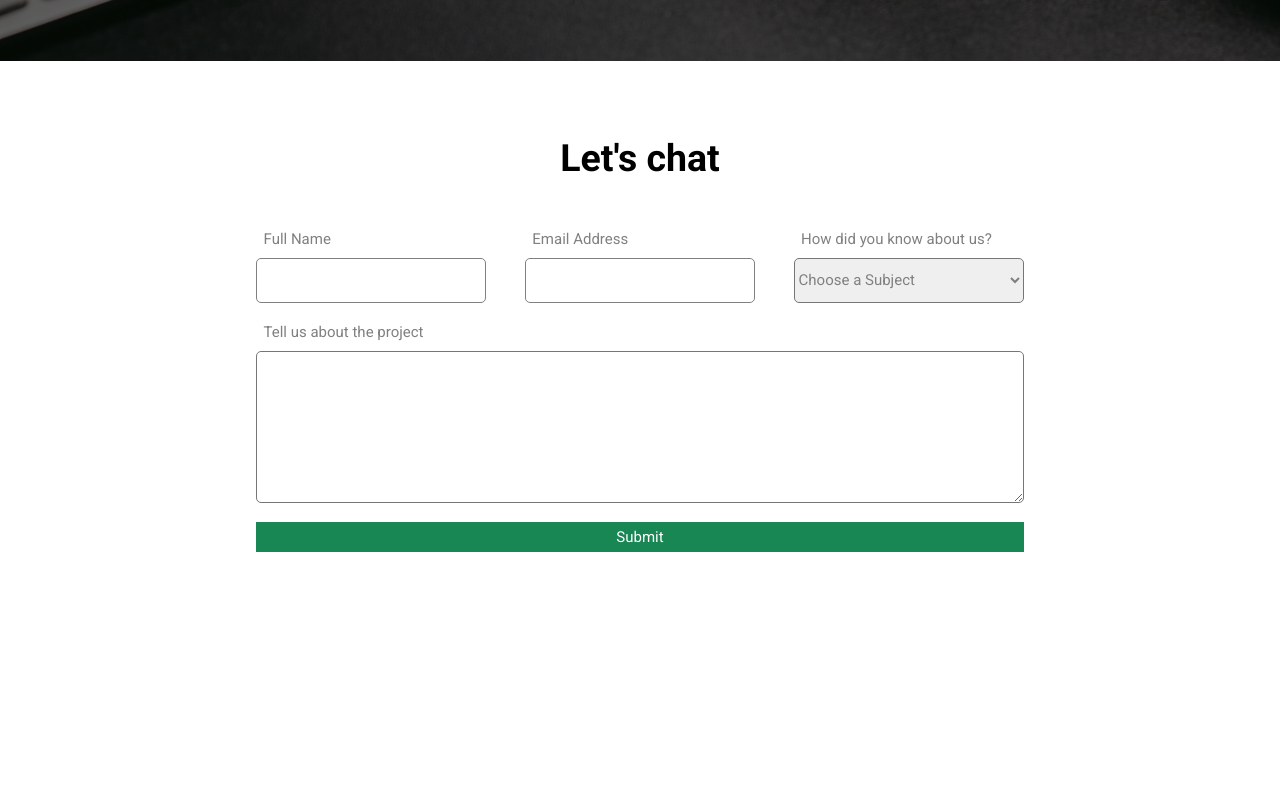
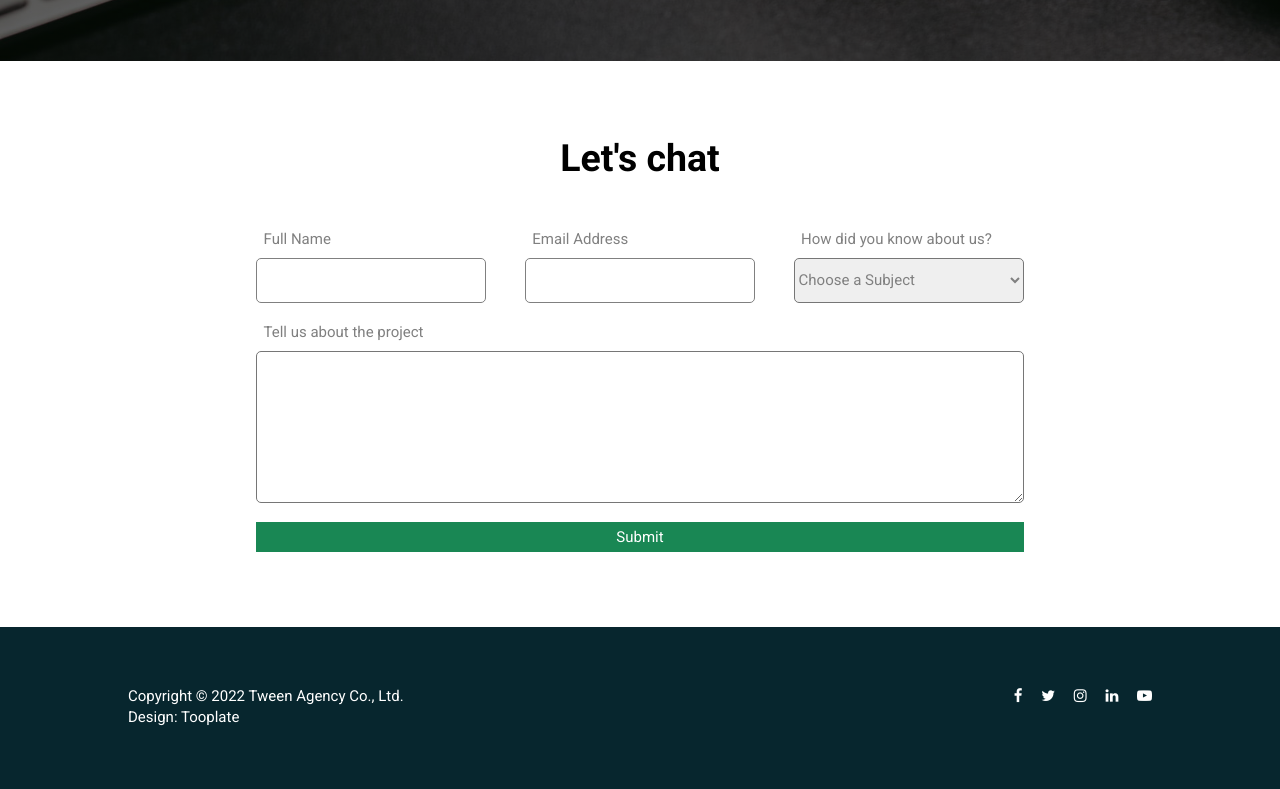
Before and after one commit to bhatiaji112211/Tween-agency, a plain HTML site: page index.html in a window 1280 px wide. Shown: the part 3418-4207 px from the top of the page. Before the commit the page ends 4045 px from the top, so only its background shows below. Drawn offline with Linux system fonts and the light colour scheme.

Commit message:
last update

```diff
--- a/css/style.css
+++ b/css/style.css
@@ -730,3 +730,32 @@ nav .navbar .navbar-toggle .fa{
     }
 
 }
+
+
+/* footer */
+footer{
+    width: 100%;
+    padding: 4rem 0;
+    background-color: #07262e;
+    color: #fff;
+}
+
+footer .footer-item p{
+    font-size: 1rem;
+    margin-bottom: 0.2rem;
+}
+
+footer .footer-item i{
+    font-size: 1rem;
+    margin-left: 1rem;
+}
+
+@media (max-width:535px){
+    footer .footer-item {
+        margin: 0 auto;
+    }
+
+    footer .footer-item p{
+        margin-bottom: 0.5rem;
+    }
+}
--- a/index.html
+++ b/index.html
@@ -166,6 +166,23 @@
         </section>
     </section>
 
+    <!-- footer -->
+    <footer>
+        <section class="inner flex-box">
+            <section class="footer-item">
+                <p>Copyright &copy; 2022 Tween Agency Co., Ltd.</p>
+                <p>Design: Tooplate</p>
+            </section>
+            <section class="footer-item">
+                <i class="fa fa-facebook"></i>
+                <i class="fa fa-twitter"></i>
+                <i class="fa fa-instagram"></i>
+                <i class="fa fa-linkedin"></i>
+                <i class="fa fa-youtube-play "></i>
+            </section>
+        </section>
+    </footer>
+
 
     <script src="js/jquery.js"></script>
     <script src="js/script.js"></script>
```
